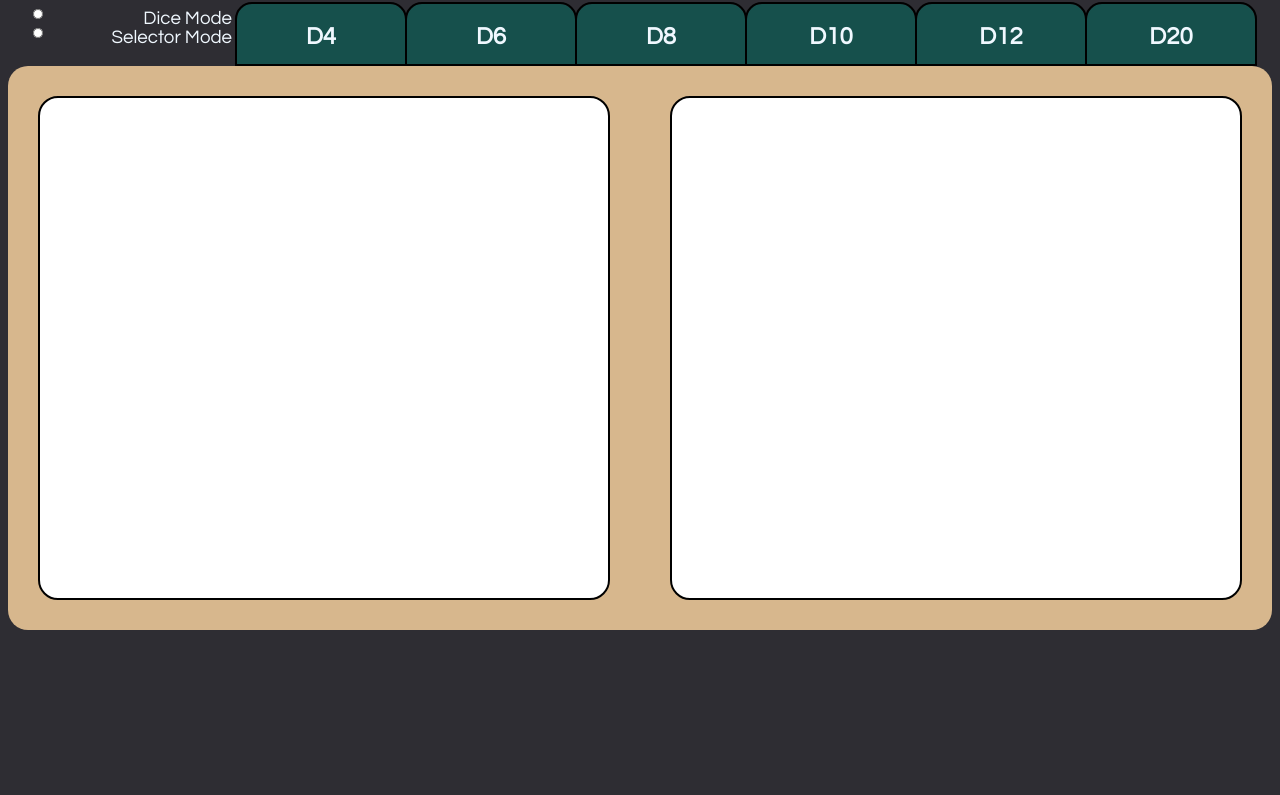
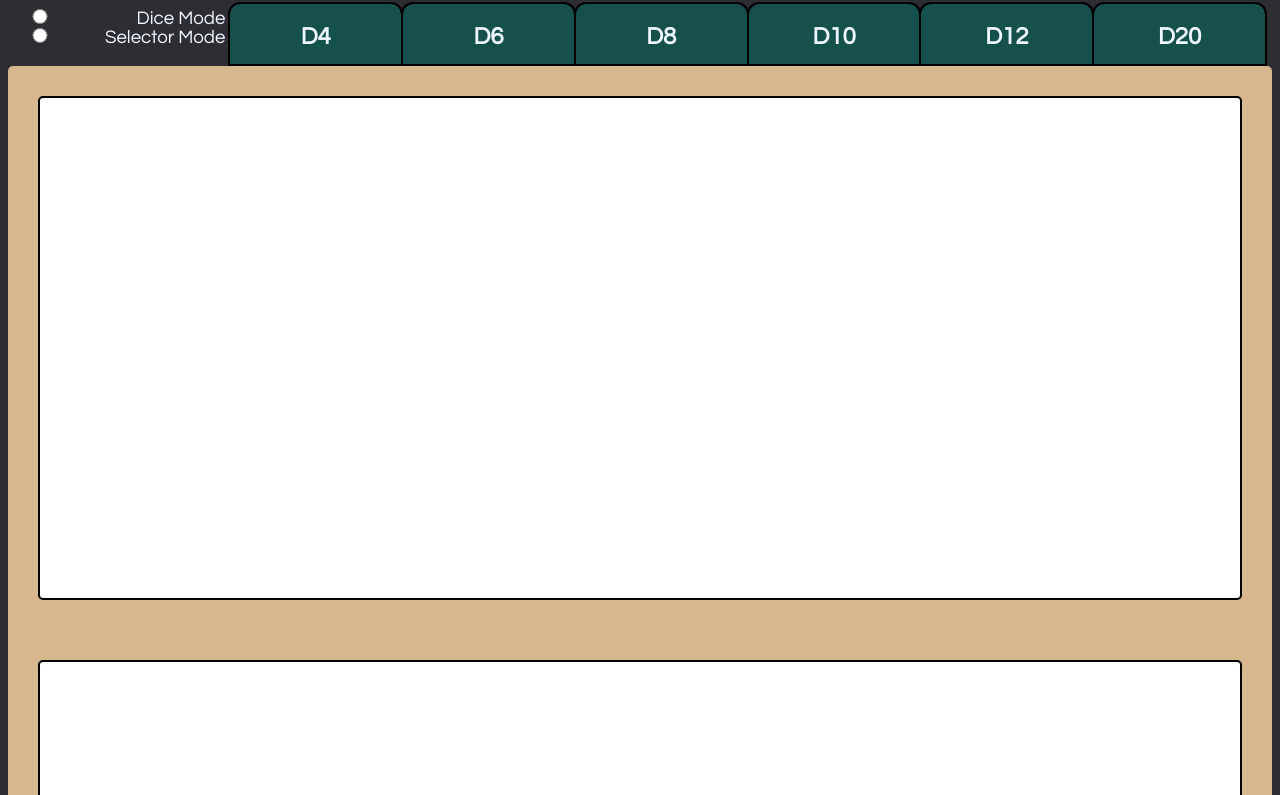
Before and after one commit to connsteele/web-dice, a plain HTML site: page index.html in a window 1280 px wide. Shown: the part 78-873 px from the top of the page. Before the commit the page ends 800 px from the top, so only its background shows below. Drawn offline with Linux system fonts and the light colour scheme.

Commit message:
Changed main area to using column flexbox direction
After going through the odin project a bit more I learned about how to use flex direction properly. Essentially, I needed to set a flex-bais for the flex-direction to work well. Just using the flex auto shorthand works well. Also changed width to auto to fill.

```diff
--- a/index.html
+++ b/index.html
@@ -13,7 +13,7 @@
 
     <div class="modes">
         <!-- flex box that will contain the modes and dice tabs -->
-         <div class="mode-selection">
+          <div class="mode-selection">
             <div>
                 <input type="radio" name="operation-mode">
                 <h3>Dice Mode</h3>
@@ -51,7 +51,7 @@
          </div>
     </div>
 
-    <div class="flex-landing">
+    <div class="main">
         <div class="one"></div>
         <div class="two"></div>
     </div>
--- a/style.css
+++ b/style.css
@@ -28,16 +28,18 @@ h3 {
     margin: 0px;
 }
 
-.flex-landing,
-.flex-landing div {
-    border-radius: 20px;
+.main,
+.main div {
+    border-radius: 5px;
 }
 
 .modes {
     display: flex;
+    justify-content: center;
+    justify-items: center;
     /* outline: 2px solid rgb(255, 255, 255); */
     height: 60px;
-    margin: 0px 15px 0px;
+    margin: 0px 5px 0px;
 }
 
 .modes .mode-selection {
@@ -48,6 +50,7 @@ h3 {
 
 .modes .dice-selection {
     display: flex;
+    justify-content: center;
     flex: 3;
     /* outline: 2px solid rgb(9, 255, 0); */
 }
@@ -63,7 +66,7 @@ h3 {
     outline: 2px solid black;
     height: 60px;
     margin: 0px 2px 2px 0px;
-    border-radius: 15px 15px 0px 0px;
+    border-radius: 10px 10px 0px 0px;
 }
 
 .dice-tab h2 {
@@ -76,8 +79,8 @@ h3 {
 
 .modes .mode-selection input{
     flex: 1;
-    height: 10px;
-    width: 10px;
+    height: 15px;
+    width: 15px;
     margin: 0px 0px 0px 5px;
 }
 
@@ -87,7 +90,7 @@ h3 {
     padding: 0px;
     /* outline: 2px solid red; */
     text-align: right;
-    flex: 20;
+    flex: 5;
 }
 
 
@@ -97,17 +100,19 @@ h3 {
 }
 
 
-.flex-landing {
+.main {
     display: flex;
+    flex-direction: column;
     background-color: rgb(215, 183, 141);
     margin-top: 2px;
 }
 
 /* Descendant Combinator */
-.flex-landing div {
+.main div {
     background: rgb(255, 255, 255);
     border: 2px solid black;
     height: 500px;
+    width: auto;
     margin: 30px;
-    flex: 1;
+    flex: auto;
 }
```
